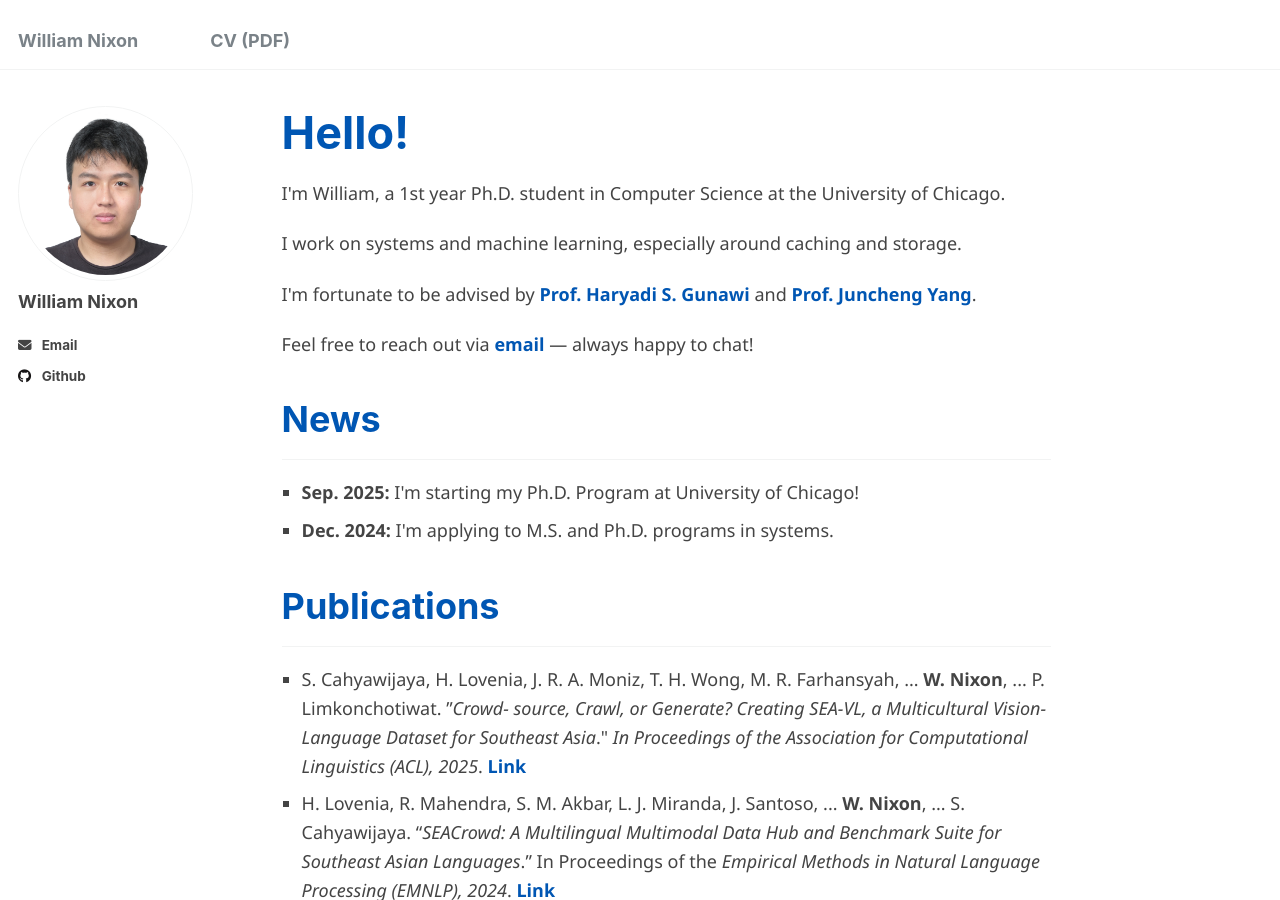
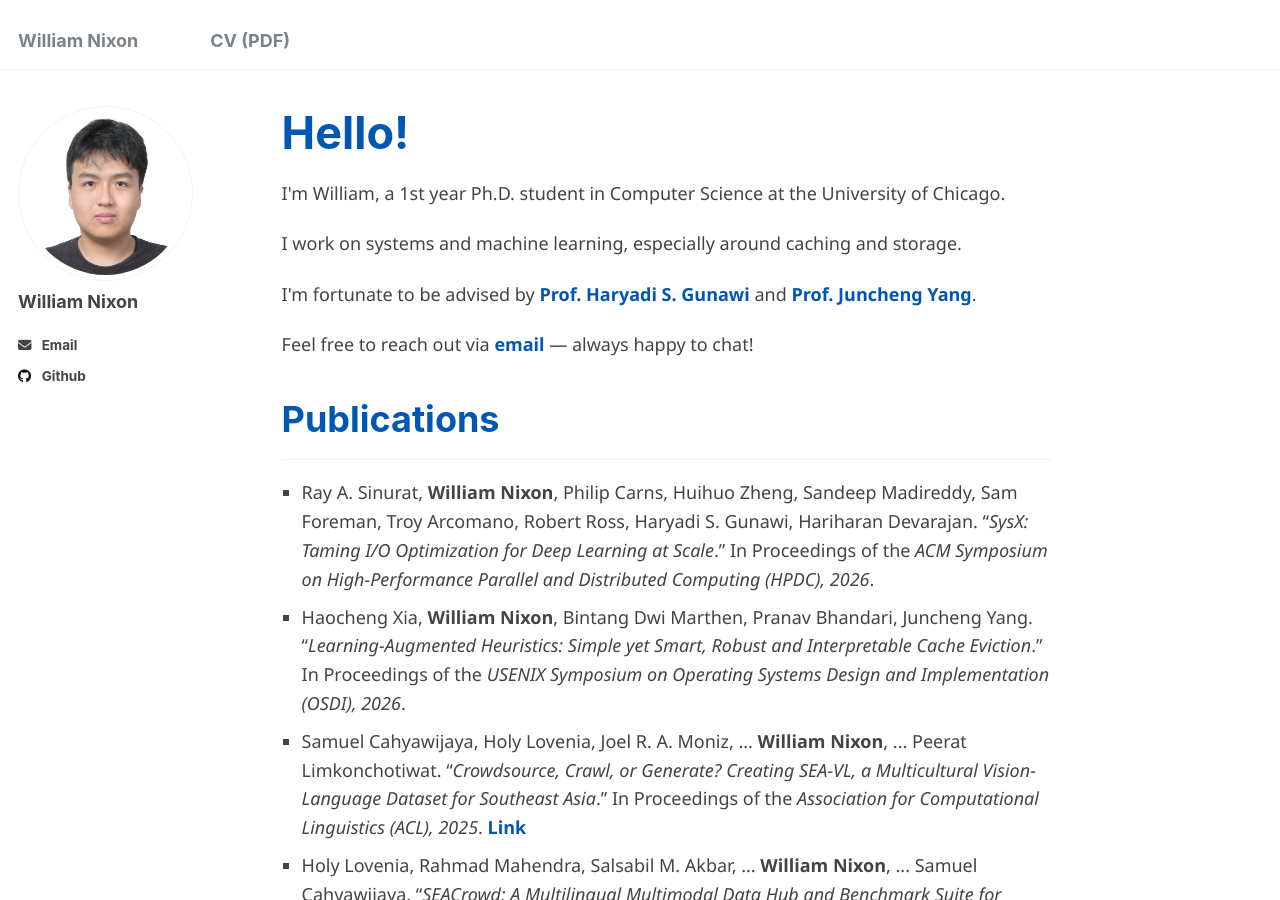
Before and after one commit to williamnixon20/williamnixon20.github.io, a Jekyll site: the page built from _pages/about.md, in a window 1280 px wide and 900 px high. Built offline with Jekyll 4.4.1, drawn with Linux system fonts in a browser that asks for light colours.

Commit message:
update cv

```diff
--- a/_pages/about.md
+++ b/_pages/about.md
@@ -85,25 +85,33 @@ redirect_from:
     Feel free to reach out via
     <a href="mailto:williamnixon20@gmail.com" target="_blank">email</a> — always happy to chat!
   </p>
-
-  <h2>News</h2>
-  <ul>
-    <li><b>Sep. 2025:</b> I'm starting my Ph.D. Program at University of Chicago!</li>
-    <li><b>Dec. 2024:</b> I'm applying to M.S. and Ph.D. programs in systems.</li>
-  </ul>
   <h2>Publications</h2>
   <ul>
     <li>
-      S. Cahyawijaya, H. Lovenia, J. R. A. Moniz, T. H. Wong, M. R. Farhansyah, ... <b>W. Nixon</b>, ... P. Limkonchotiwat.
-      ”<i>Crowd-
-    source, Crawl, or Generate? Creating SEA-VL, a Multicultural Vision-Language Dataset for Southeast Asia</i>." <span style="font-style: italic;">In
-    Proceedings of the Association for Computational Linguistics (ACL), 2025</span>. <a href="https://aclanthology.org/2025.acl-long.916.pdf" target="_blank">Link</a>
+      Ray A. Sinurat, <b>William Nixon</b>, Philip Carns, Huihuo Zheng, Sandeep Madireddy, Sam Foreman, Troy Arcomano,
+      Robert Ross, Haryadi S. Gunawi, Hariharan Devarajan.
+      “<i>SysX: Taming I/O Optimization for Deep Learning at Scale</i>.”
+      In Proceedings of the <span style="font-style: italic;">ACM Symposium on High-Performance Parallel and Distributed Computing (HPDC), 2026</span>.
     </li>
+
     <li>
-      H. Lovenia, R. Mahendra, S. M. Akbar, L. J. Miranda, J. Santoso, ...
-      <b>W. Nixon</b>, ... S. Cahyawijaya.
+      Haocheng Xia, <b>William Nixon</b>, Bintang Dwi Marthen, Pranav Bhandari, Juncheng Yang.
+      “<i>Learning-Augmented Heuristics: Simple yet Smart, Robust and Interpretable Cache Eviction</i>.”
+      In Proceedings of the <span style="font-style: italic;">USENIX Symposium on Operating Systems Design and Implementation (OSDI), 2026</span>.
+    </li>
+
+    <li>
+      Samuel Cahyawijaya, Holy Lovenia, Joel R. A. Moniz, ... <b>William Nixon</b>, ... Peerat Limkonchotiwat.
+      “<i>Crowdsource, Crawl, or Generate? Creating SEA-VL, a Multicultural Vision-Language Dataset for Southeast Asia</i>.”
+      In Proceedings of the <span style="font-style: italic;">Association for Computational Linguistics (ACL), 2025</span>.
+      <a href="https://aclanthology.org/2025.acl-long.916.pdf" target="_blank">Link</a>
+    </li>
+
+    <li>
+      Holy Lovenia, Rahmad Mahendra, Salsabil M. Akbar, ... <b>William Nixon</b>, ... Samuel Cahyawijaya.
       “<i>SEACrowd: A Multilingual Multimodal Data Hub and Benchmark Suite for Southeast Asian Languages</i>.”
-      In Proceedings of the <span style="font-style: italic;">Empirical Methods in Natural Language Processing (EMNLP), 2024</span>. <a href="https://aclanthology.org/2024.emnlp-main.296.pdf" target="_blank">Link</a>
+      In Proceedings of the <span style="font-style: italic;">Empirical Methods in Natural Language Processing (EMNLP), 2024</span>.
+      <a href="https://aclanthology.org/2024.emnlp-main.296.pdf" target="_blank">Link</a>
     </li>
   </ul>
 <!--
```
Also changed, not shown: 1 other file.
